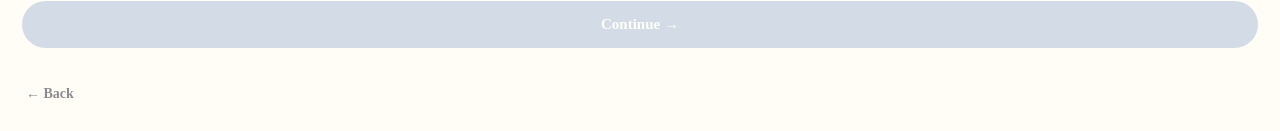
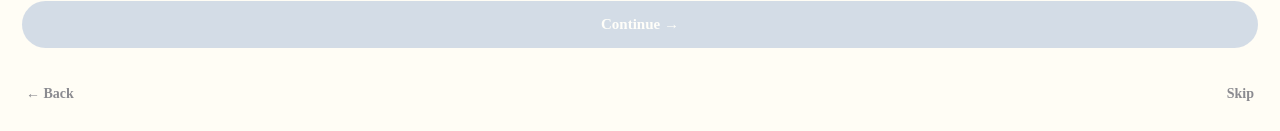
Before and after one commit to isramohamed-crypto/cardiometabolic-insights, a React (Vite) app: page / in a window 1280 px wide. Both pictures are taken after a click on the button "Get started →". Shown: the part 666-797 px from the top of the page. Built offline with nearby package versions, Linux system fonts and the light colour scheme.

Commit message:
Onboarding: restore Skip on all questions

```diff
--- a/src/components/ExpOnboarding.jsx
+++ b/src/components/ExpOnboarding.jsx
@@ -249,10 +249,10 @@ export default function ExpOnboarding({ onComplete }) {
 
   const logo   = <button className="eo-onblogo" onClick={() => setStep('S_auth')}>Vitalist</button>
   const status = <div className="eo-status"><span>9:41</span><span>▚ ▪ ▐</span></div>
-  const nav = (onBack) => (
+  const nav = (onBack, onSkip, skipLabel) => (
     <div className="eo-nav">
       {onBack ? <button className="eo-nav__back" onClick={onBack}>← Back</button> : <span />}
-      <span />
+      {onSkip ? <button className="eo-nav__skip" onClick={onSkip}>{skipLabel || 'Skip'}</button> : <span />}
     </div>
   )
 
```
